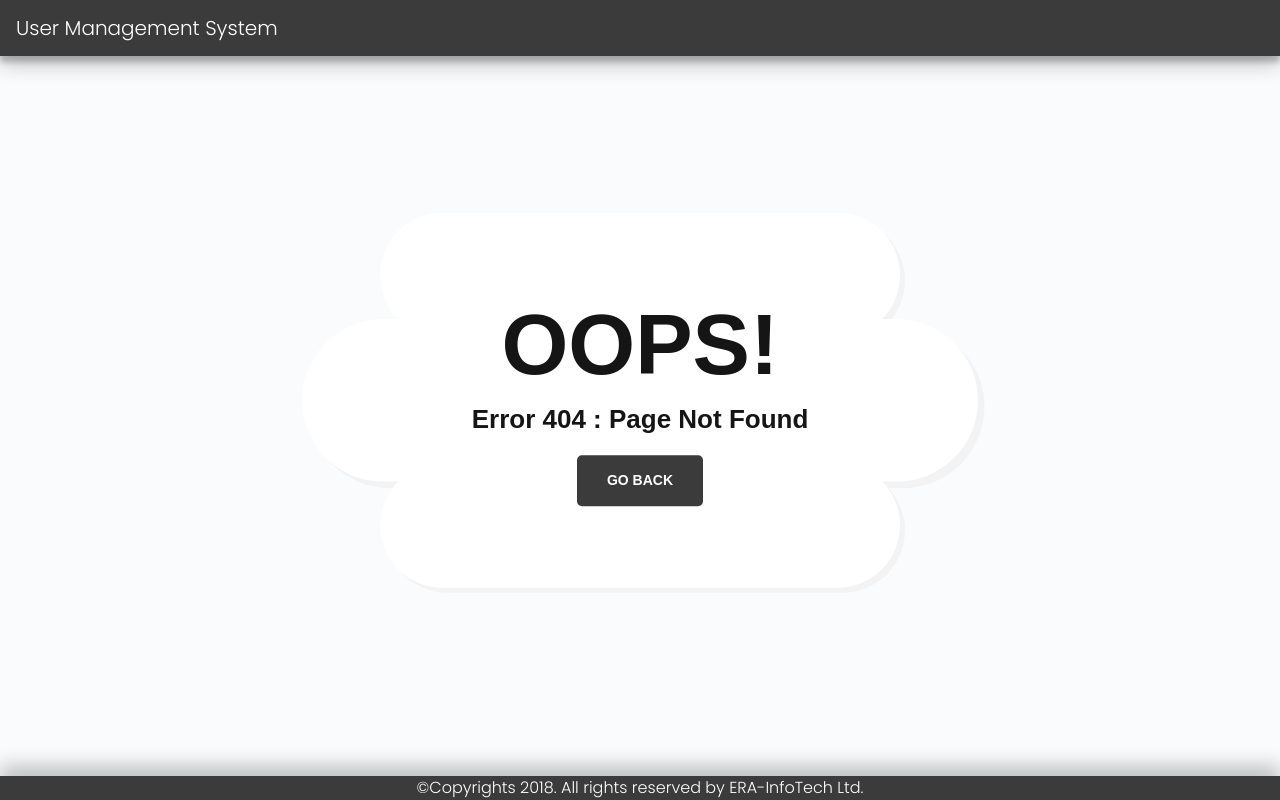
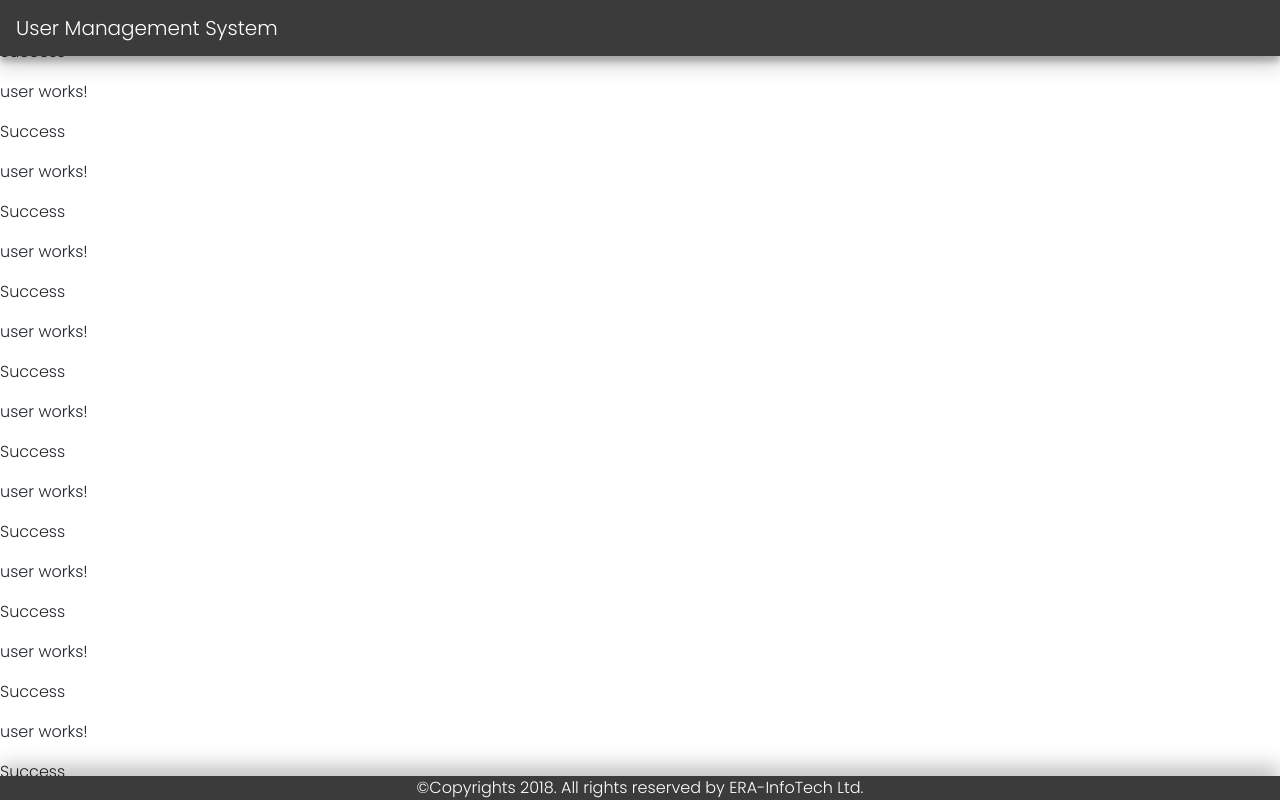
Before and after one commit to nafis-sadik/ums-app-angular, an Angular app: page /UserLazy in a window 1280 px wide. Before the commit this address had no page. Shown: the top 800 px of the page. Built offline with nearby package versions, Linux system fonts and the light colour scheme.

Commit message:
Log In form & 404

```diff
--- a/src/app/app-routing.module.ts
+++ b/src/app/app-routing.module.ts
@@ -1,3 +1,4 @@
+// import { UserComponent } from './user-setup/user/user.component';
 import { NotFoundComponent } from './not-found/not-found.component';
 import { NgModule } from '@angular/core';
 import { Routes, RouterModule, PreloadAllModules } from '@angular/router';
@@ -9,6 +10,14 @@ const routes: Routes = [
     path: 'logInLazy',
     loadChildren: () => import('./auth/auth.module').then((m) => m.AuthModule),
   },
+  {
+    path: 'UserLazy',
+    loadChildren: () =>
+      import('../app/user-setup/user-setup.module').then(
+        (m) => m.UserSetupModule
+      ),
+  },
+  // { path: 'User', component: UserComponent },
   { path: 'auth', loadChildren: './auth/auth.module#AuthModule' },
   { path: '', component: LogInComponent },
   { path: '**', component: NotFoundComponent },
--- a/src/app/auth/log-in/log-in.component.html
+++ b/src/app/auth/log-in/log-in.component.html
@@ -4,7 +4,7 @@
         <div class="col-md-3 logInForm">
             <div class="form">
                 <h2>Login to continue</h2>
-                <form class="form-group">
+                <form class="form-group" action="">
                     <input type="UserId" name="UserId" class="form-control" id="UserId" aria-describedby="emailHelp" placeholder="User Id">
                     <input type="password" name="password" class="form-control" id="Password" placeholder="Password">
                     <input type="submit" value="LOG IN">
--- /dev/null
+++ b/src/app/user-setup/user-setup-routing.module.ts
@@ -0,0 +1,11 @@
+import { UserComponent } from './user/user.component';
+import { NgModule } from '@angular/core';
+import { Routes, RouterModule } from '@angular/router';
+
+const routes: Routes = [{ path: '', component: UserComponent }];
+
+@NgModule({
+  imports: [RouterModule.forChild(routes)],
+  exports: [RouterModule],
+})
+export class UserSetupRoutingModule {}
--- /dev/null
+++ b/src/app/user-setup/user/user.component.html
@@ -0,0 +1,100 @@
+<p>user works!</p>
+<p>Success</p>
+<p>user works!</p>
+<p>Success</p>
+<p>user works!</p>
+<p>Success</p>
+<p>user works!</p>
+<p>Success</p>
+<p>user works!</p>
+<p>Success</p>
+<p>user works!</p>
+<p>Success</p>
+<p>user works!</p>
+<p>Success</p>
+<p>user works!</p>
+<p>Success</p>
+<p>user works!</p>
+<p>Success</p>
+<p>user works!</p>
+<p>Success</p>
+<p>user works!</p>
+<p>Success</p>
+<p>user works!</p>
+<p>Success</p>
+<p>user works!</p>
+<p>Success</p>
+<p>user works!</p>
+<p>Success</p>
+<p>user works!</p>
+<p>Success</p>
+<p>user works!</p>
+<p>Success</p>
+<p>user works!</p>
+<p>Success</p>
+<p>user works!</p>
+<p>Success</p>
+<p>user works!</p>
+<p>Success</p>
+<p>user works!</p>
+<p>Success</p>
+<p>user works!</p>
+<p>Success</p>
+<p>user works!</p>
+<p>Success</p>
+<p>user works!</p>
+<p>Success</p>
+<p>user works!</p>
+<p>Success</p>
+<p>user works!</p>
+<p>Success</p>
+<p>user works!</p>
+<p>Success</p>
+<p>user works!</p>
+<p>Success</p>
+<p>user works!</p>
+<p>Success</p>
+<p>user works!</p>
+<p>Success</p>
+<p>user works!</p>
+<p>Success</p>
+<p>user works!</p>
+<p>Success</p>
+<p>user works!</p>
+<p>Success</p>
+<p>user works!</p>
+<p>Success</p>
+<p>user works!</p>
+<p>Success</p>
+<p>user works!</p>
+<p>Success</p>
+<p>user works!</p>
+<p>Success</p>
+<p>user works!</p>
+<p>Success</p>
+<p>user works!</p>
+<p>Success</p>
+<p>user works!</p>
+<p>Success</p>
+<p>user works!</p>
+<p>Success</p>
+<p>user works!</p>
+<p>Success</p>
+<p>user works!</p>
+<p>Success</p>
+<p>user works!</p>
+<p>Success</p>
+<p>user works!</p>
+<p>Success</p>
+<p>user works!</p>
+<p>Success</p>
+<p>user works!</p>
+<p>Success</p>
+<p>user works!</p>
+<p>Success</p>
+<p>user works!</p>
+<p>Success</p>
+<p>user works!</p>
+<p>Success</p>
+<p>user works!</p>
+<p>Success</p>
--- /dev/null
+++ b/src/app/user-setup/user/user.component.ts
@@ -0,0 +1,15 @@
+import { Component, OnInit } from '@angular/core';
+
+@Component({
+  selector: 'app-user',
+  templateUrl: './user.component.html',
+  styleUrls: ['./user.component.css']
+})
+export class UserComponent implements OnInit {
+
+  constructor() { }
+
+  ngOnInit(): void {
+  }
+
+}
--- a/src/styles.css
+++ b/src/styles.css
@@ -23,7 +23,7 @@
 .bg-custom {
   background-color: var(--default-black);
   z-index: 1;
-  position: absolute;
+  position: fixed;
   top: 0;
   width: 100%;
 }
@@ -60,7 +60,7 @@ footer {
   text-align: center;
   color: var(--default-bg);
   background-color: var(--default-black);
-  position: absolute;
+  position: fixed;
   bottom: 0%;
   width: 100%;
   box-shadow: 0 -10px 20px rgba(0, 0, 0, 0.25);
```
Also changed, not shown: src/app/user-setup/user-setup.module.ts (added, +15 -0 lines), src/app/user-setup/user/user.component.css (added), 1 other file (tests, documents, lock files or other folders).
